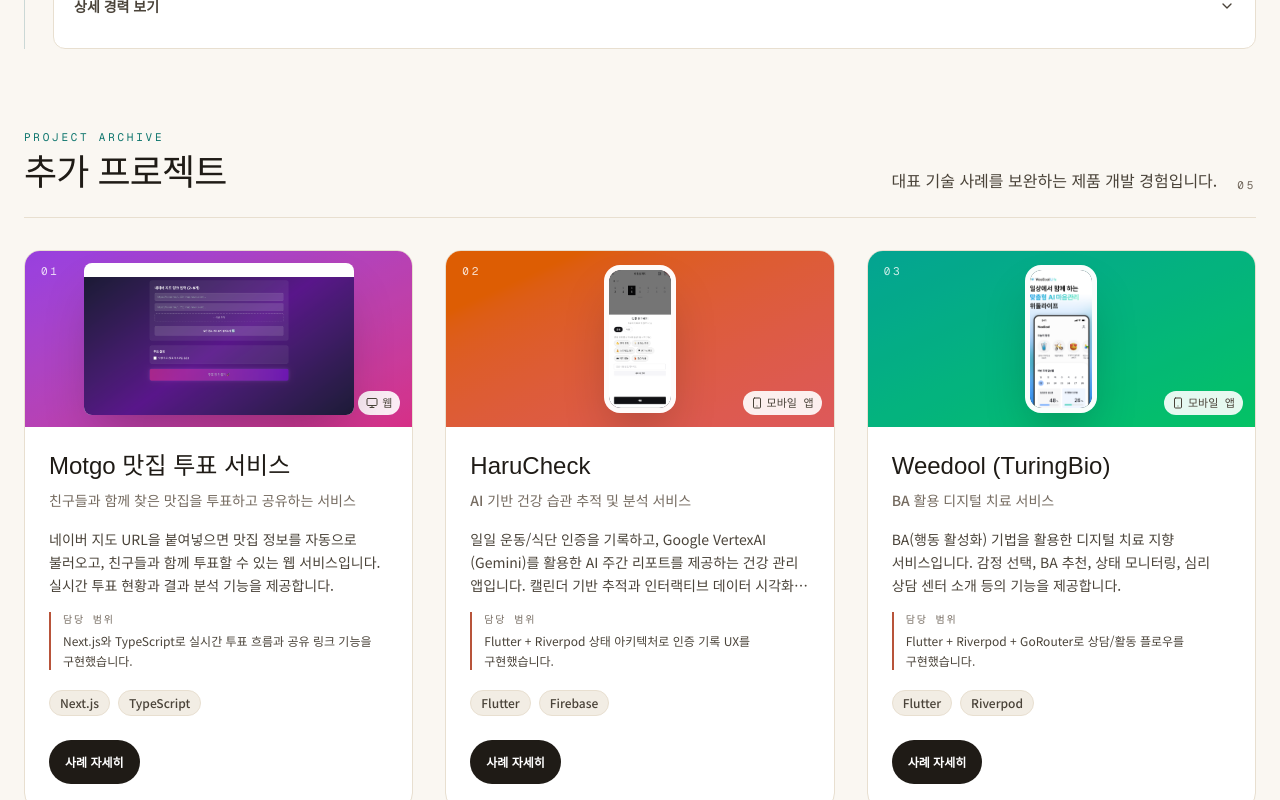
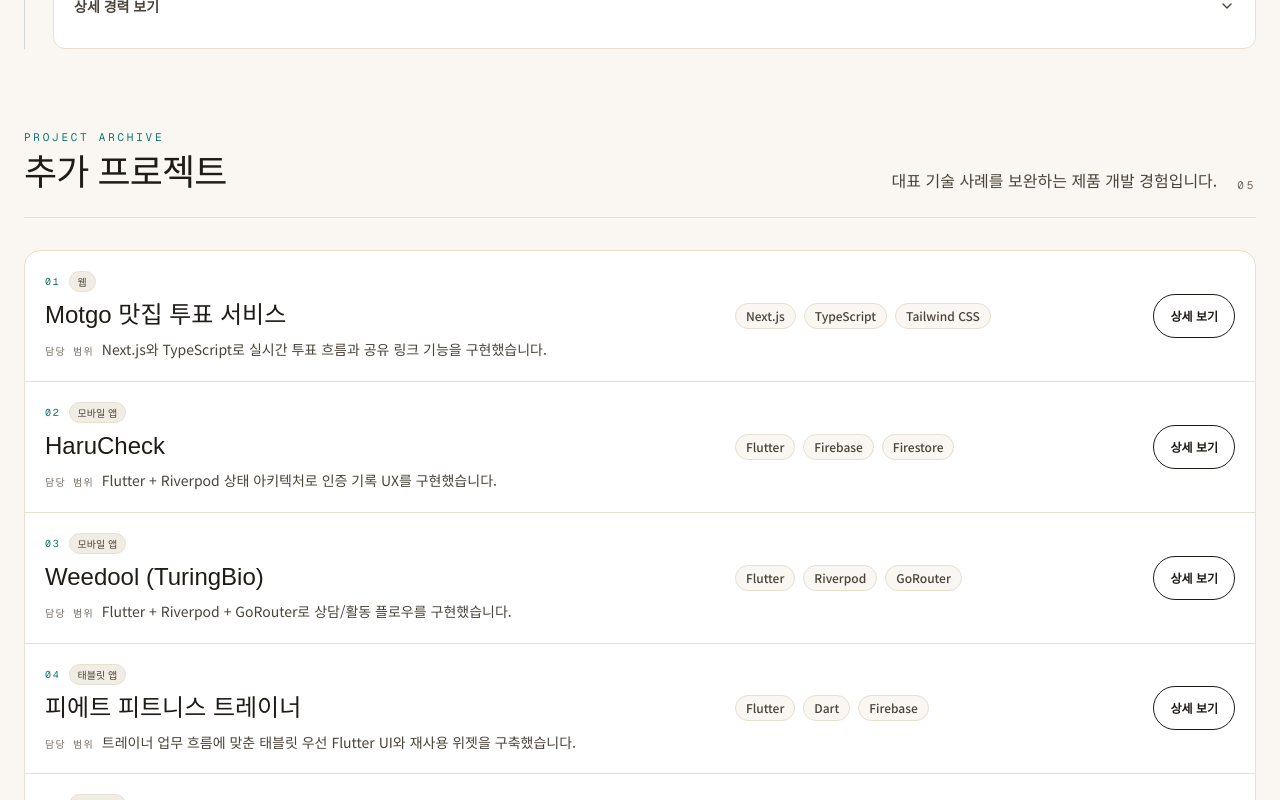
Before and after one commit to dev07060/dev-portfolio, a Next.js app: page / in a window 1280 px wide. Shown: the part 2800-3600 px from the top of the page. Built offline with nearby package versions, Linux system fonts and the light colour scheme.

Commit message:
refactor: compact additional project archive

```diff
--- a/src/components/Portfolio.tsx
+++ b/src/components/Portfolio.tsx
@@ -8,7 +8,7 @@
   DeveloperHero,
   FeaturedWork,
   ExperienceTimeline,
-  ProjectGrid,
+  ProjectArchive,
   RecruitmentCTA,
   Footer,
   ProjectModal,
@@ -168,7 +168,7 @@
 
           <ExperienceTimeline items={experienceItems} projects={projects} />
 
-          <ProjectGrid
+          <ProjectArchive
             projects={additionalProjects}
             onProjectClick={handleProjectClick}
             heading={portfolioCopy.additionalHeading}
--- /dev/null
+++ b/src/components/widgets/ProjectArchive.tsx
@@ -0,0 +1,97 @@
+'use client';
+
+import type { Project } from '@/types/project';
+import SectionContainer from './SectionContainer';
+import SectionHeader from './SectionHeader';
+
+interface ProjectArchiveProps {
+  projects: Project[];
+  onProjectClick: (project: Project) => void;
+  heading: string;
+  description: string;
+}
+
+const projectTypeLabel = (project: Project) => {
+  if (project.type === 'mobile') return '모바일 앱';
+  if (project.type === 'tablet') return '태블릿 앱';
+  if (project.type === 'package') return '패키지';
+  return '웹';
+};
+
+const ProjectArchive = ({
+  projects,
+  onProjectClick,
+  heading,
+  description,
+}: ProjectArchiveProps) => (
+  <section id="additional-projects" className="scroll-mt-8 pb-16 sm:pb-20">
+    <SectionContainer>
+      <SectionHeader
+        eyebrow="Project archive"
+        title={heading}
+        description={description}
+        count={projects.length}
+      />
+      <div className="overflow-hidden rounded-2xl border border-[#e8dfd0] bg-white">
+        {projects.map((project, index) => {
+          const title = project.title.replace(/\s+/g, ' ');
+          const responsibility =
+            project.cardPresentation?.highlight ??
+            project.implementationPoints?.[0] ??
+            project.description;
+
+          return (
+            <article
+              id={`project-${project.id}`}
+              key={project.id}
+              className="grid scroll-mt-6 gap-4 border-b border-[#e8dfd0] p-4 last:border-b-0 sm:p-5 md:grid-cols-[minmax(0,1.35fr)_minmax(220px,0.8fr)_auto] md:items-center md:gap-6"
+            >
+              <div className="min-w-0">
+                <div className="flex flex-wrap items-center gap-2">
+                  <span className="font-mono text-[10px] tracking-[0.18em] text-[#0f766e]">
+                    {String(index + 1).padStart(2, '0')}
+                  </span>
+                  <span className="rounded-full border border-[#e8dfd0] bg-[#f2ede4] px-2 py-0.5 text-[10px] text-[#4a4339]">
+                    {projectTypeLabel(project)}
+                  </span>
+                </div>
+                <h3 className="mt-2 font-serif text-xl font-light leading-tight text-[#1f1b16] sm:text-2xl">
+                  {title}
+                </h3>
+                <p className="mt-2 text-sm leading-relaxed text-[#4a4339] break-keep">
+                  <span className="mr-2 font-mono text-[10px] tracking-[0.12em] text-[#756b60]">
+                    담당 범위
+                  </span>
+                  {responsibility}
+                </p>
+              </div>
+
+              <div className="flex flex-wrap gap-2">
+                {project.techStack.slice(0, 3).map((tech) => (
+                  <span
+                    key={tech}
+                    className="rounded-full border border-[#e8dfd0] bg-[#faf7f2] px-2.5 py-1 text-xs font-medium text-[#4a4339]"
+                  >
+                    {tech}
+                  </span>
+                ))}
+              </div>
+
+              <button
+                type="button"
+                onClick={() => onProjectClick(project)}
+                aria-haspopup="dialog"
+                aria-label={`${title} 프로젝트 상세 열기`}
+                className="inline-flex min-h-11 w-fit items-center justify-center rounded-full border border-[#1f1b16] px-4 py-2.5 text-xs font-semibold text-[#1f1b16] transition-colors hover:bg-[#1f1b16] hover:text-white focus-visible:outline-none focus-visible:ring-2 focus-visible:ring-[#0f766e] focus-visible:ring-offset-2"
+              >
+                상세 보기
+              </button>
+            </article>
+          );
+        })}
+      </div>
+    </SectionContainer>
+  </section>
+);
+
+export default ProjectArchive;
--- a/src/components/widgets/ProjectGrid.tsx
+++ /dev/null
@@ -1,43 +0,0 @@
-'use client';
-
-import type { Project } from '@/types/project';
-import ProjectCard from './ProjectCard';
-import SectionContainer from './SectionContainer';
-import SectionHeader from './SectionHeader';
-
-interface ProjectGridProps {
-  projects: Project[];
-  onProjectClick: (project: Project) => void;
-  heading: string;
-  description: string;
-}
-
-const ProjectGrid = ({
-  projects,
-  onProjectClick,
-  heading,
-  description,
-}: ProjectGridProps) => (
-  <section id="additional-projects" className="scroll-mt-8 pb-16 sm:pb-20">
-    <SectionContainer>
-      <SectionHeader
-        eyebrow="Project archive"
-        title={heading}
-        description={description}
-        count={projects.length}
-      />
-      <div className="grid grid-cols-1 gap-6 md:grid-cols-2 md:gap-8 lg:grid-cols-3">
-        {projects.map((project, index) => (
-          <ProjectCard
-            key={project.id}
-            project={project}
-            index={index}
-            onClick={onProjectClick}
-          />
-        ))}
-      </div>
-    </SectionContainer>
-  </section>
-);
-
-export default ProjectGrid;
--- a/src/components/widgets/index.ts
+++ b/src/components/widgets/index.ts
@@ -4,7 +4,7 @@
 export { default as FeaturedWork } from './FeaturedWork';
 export { default as ExperienceTimeline } from './ExperienceTimeline';
 export { default as ProjectCard } from './ProjectCard';
-export { default as ProjectGrid } from './ProjectGrid';
+export { default as ProjectArchive } from './ProjectArchive';
 export { default as RecruitmentCTA } from './RecruitmentCTA';
 export { default as ProjectModal } from './ProjectModal';
 export { default as PresentationOverlay } from './PresentationOverlay';
```
Also changed, not shown: 3 other files (tests, documents, lock files or other folders).
